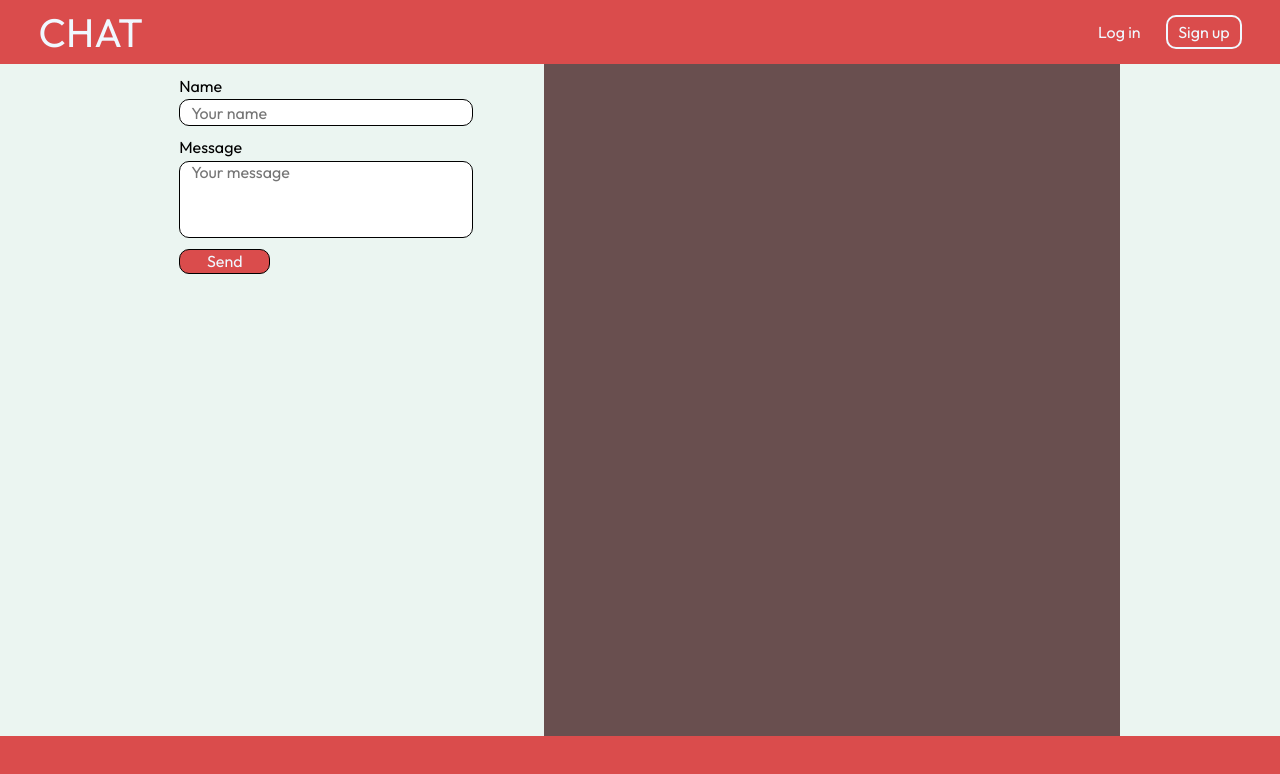
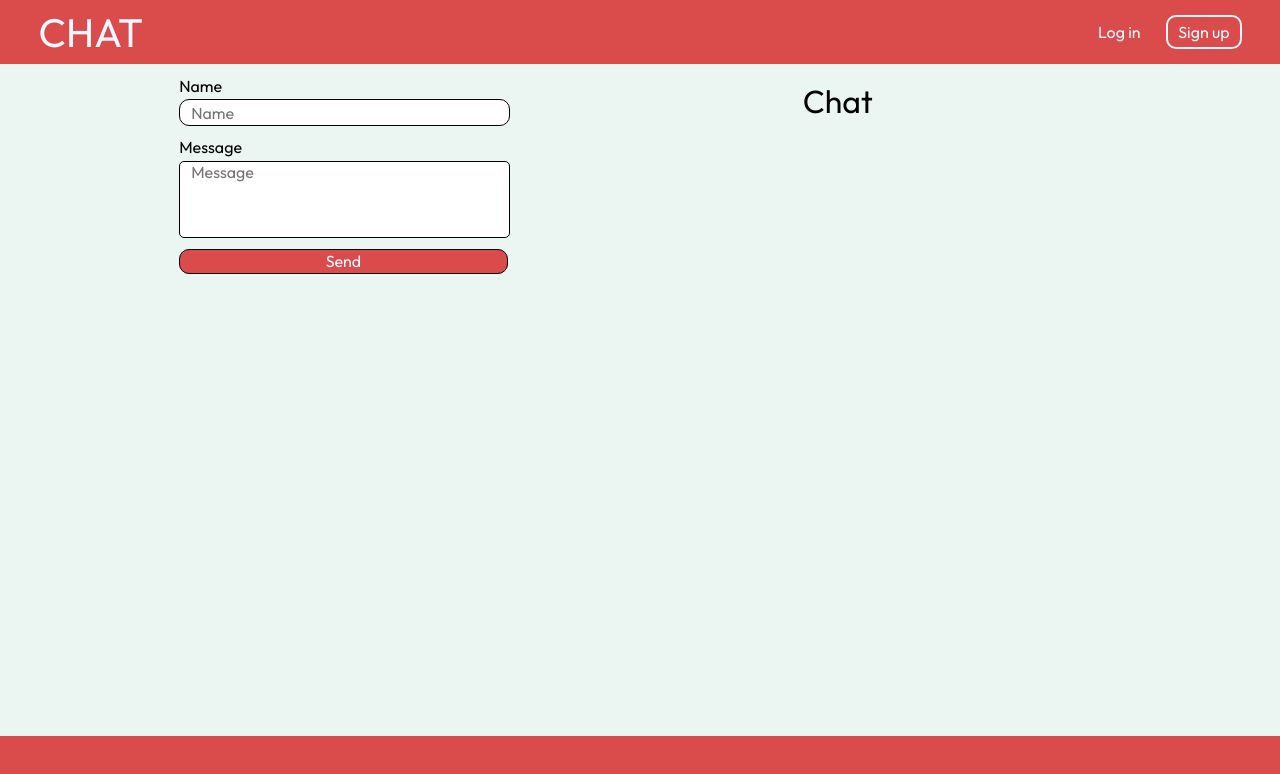
Before and after one commit to Tony-Shnip/online-blog, a website: page public/index.html in a window 1280 px wide. Drawn offline with nearby package versions, Linux system fonts and the light colour scheme; no server answers.

Commit message:
add: add chat block, sending message logic and styles

```diff
--- a/public/index.html
+++ b/public/index.html
@@ -11,7 +11,6 @@
   <link rel="stylesheet" href="./mpage/main.css">
   <link rel="icon" href="./images/icon.png" type="image/x-icon">
   <script src="./modal/modal.js"></script>
-  <script src="https://cdn.jsdelivr.net/npm/vue@2/dist/vue.js"></script>
 </head>
 <body>
 
@@ -42,16 +41,24 @@
     </header>
 
     <main class="main_wrapper">
+
       <div class="message_form_wrapper">
-        <form action="" id="message_form">
+        <form id="message_form">
           <label for="username">Name</label>
-          <input type="text" name="username" id="username" placeholder="Your name">
+          <input type="text" name="username" id="username" placeholder="Name" maxlength="15">
           <label for="message">Message</label>
-          <textarea name="message" id="message" placeholder="Your message"></textarea>
-          <input type="button" value="Send" class="message_submit">
+          <textarea name="message" id="message" placeholder="Message" maxlength="128"></textarea>
+          <input type="submit" value="Send" class="message_submit">
         </form>
       </div>
-      <div class="message_container_wrapper"></div>
+
+      <div class="message_container_wrapper">
+        <p class="message_container_text">Chat</p>
+        <div class="scroll">
+          <div id="all_messages"></div>
+        </div>
+      </div>
+
     </main>
 
     <footer class="footer_wrapper"></footer>
@@ -64,6 +71,21 @@
   <script>
     $(function() {
       let socket = io.connect();
+      let $form = $("#message_form");
+      let $username = $("#username");
+      let $message = $("#message");
+      let $all_messages = $("#all_messages");
+
+      $form.submit( (event) => {
+        event.preventDefault();
+        if ($username.val() === '' || $message.val() === '') return;
+        socket.emit('send message', $username.val(), $message.val());
+        $message.val('');
+      });
+
+      socket.on('add message', (data) => {
+        $all_messages.append('<div class="msg"><p class="msg_name">' + data.name + '</p><div class="msg_text">' + data.message + '</div></div>');
+      })
     });
   </script>
 </body>
--- a/public/mpage/main.css
+++ b/public/mpage/main.css
@@ -21,7 +21,7 @@
 
 #message_form #username {
   outline: none;
-  width: 74%;
+  width: 84%;
   height: 25px;
   font-size: 1rem;
   margin-bottom: 3%;
@@ -34,20 +34,28 @@
 #message_form textarea {
   resize: none;
   outline: none;
-  overflow: hidden;
-  width: 74%;
+  width: 84%;
   height: 75px;
   font-size: 1rem;
   max-height: 250px;
   margin-bottom: 3%;
   margin-top: 1%;
   border: 1px solid black;
-  border-radius: 10px;
+  border-radius: 5px;
   padding: 0 3%;
 }
 
+textarea::-webkit-scrollbar {
+  width: 7px;               /* ширина scrollbar */
+}
+textarea::-webkit-scrollbar-thumb {
+  background-color: rgb(218, 76, 76);    /* цвет плашки */
+  border-radius: 3px;       /* закругления плашки */
+  border: 1px solid black;  /* padding вокруг плашки */
+}
+
 #message_form .message_submit {
-  width: 25%;
+  width: 90%;
   height: 25px;
   font-size: 1rem;
   border: 1px solid black;
@@ -58,5 +66,55 @@
 
 .message_container_wrapper {
   width: 60%;
-  background-color: rgb(105, 79, 79);
 }
+
+.message_container_text {
+  margin-top: 3%;
+  margin-left: 2%;
+  font-size: 2rem;
+  text-align: center;
+}
+
+.scroll {
+  height: 85%;
+  overflow-y: scroll;
+  overflow-x: hidden;
+  margin-bottom: 5%;
+}
+
+#all_messages {
+  height: 100%;
+}
+
+.scroll::-webkit-scrollbar {
+  width: 7px;               /* ширина scrollbar */
+}
+.scroll::-webkit-scrollbar-track {
+  background: rgb(235, 245, 241);        /* цвет дорожки */
+}
+.scroll::-webkit-scrollbar-thumb {
+  background-color: rgb(218, 76, 76);    /* цвет плашки */
+  border-radius: 3px;       /* закругления плашки */
+  border: 1px solid black;  /* padding вокруг плашки */
+}
+
+.msg {
+  padding: 1% 2% 2%;
+  width: 90%;
+  display: flex;
+  flex-direction: column;
+}
+
+.msg_name {
+  font-size: 1.2rem;
+  font-weight: bold;
+  text-align: right;
+}
+
+.msg_text {
+  font-size: 1rem;
+  text-align: right;
+  hyphens: auto;
+  -ms-hyphenate-limit-chars: 6 3 2;
+
+}
```
Also changed, not shown: index.js (+7 -4 lines), public/vue.js (deleted).
